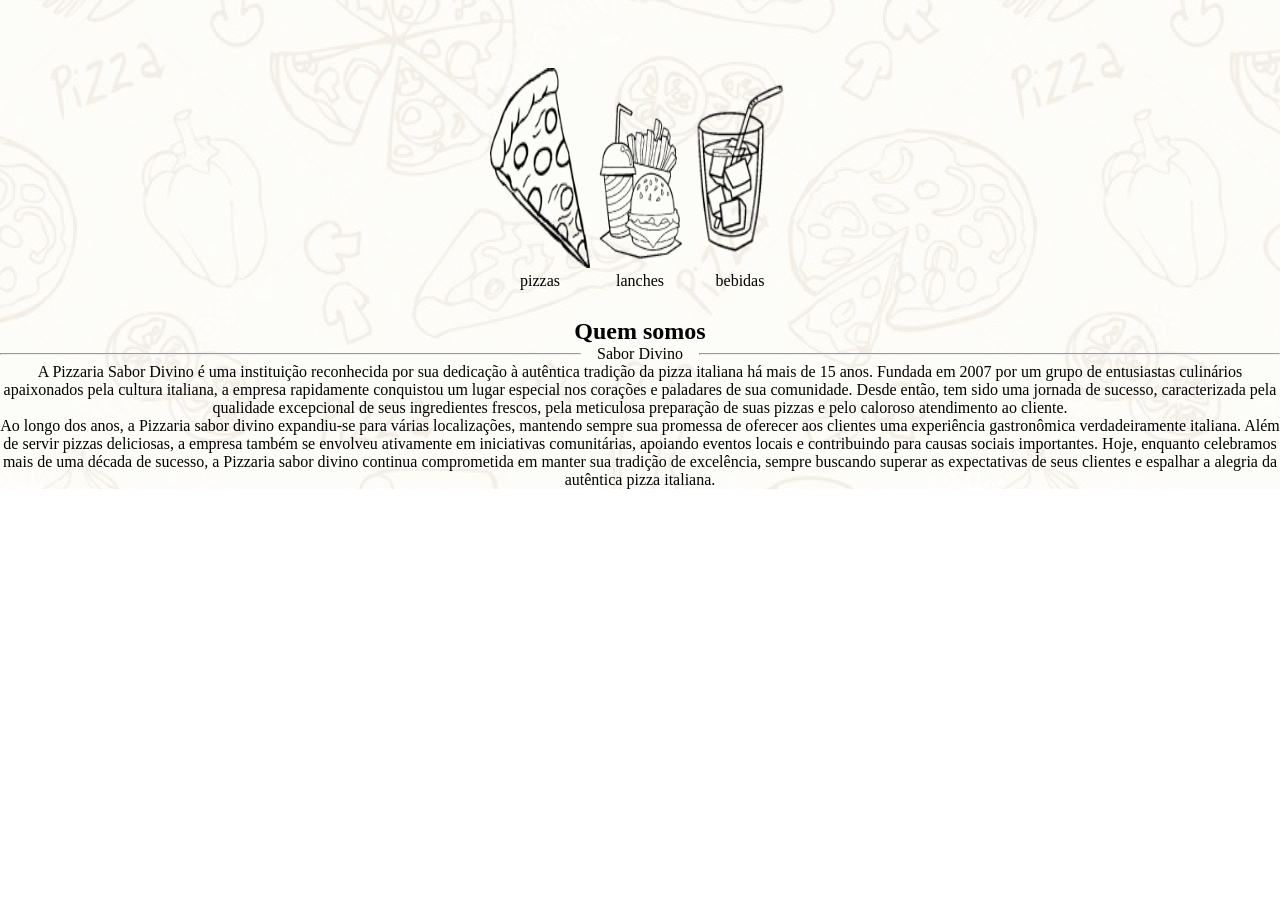
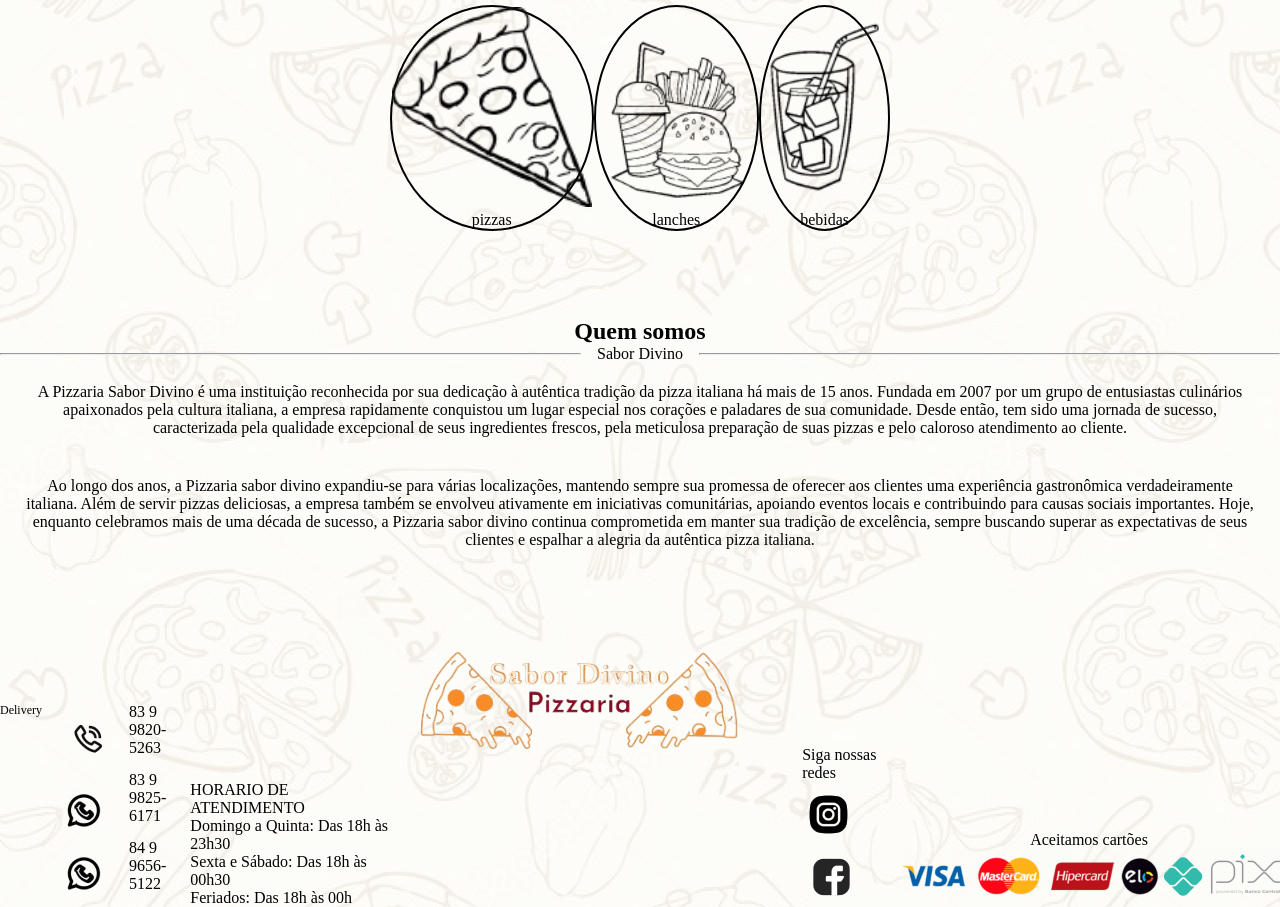
Before and after one commit to eduardoliveira1/sabor-divino, a plain HTML site: page pagina inicial/index.html in a window 1280 px wide. Shown: the part 1454-2361 px from the top of the page. Before the commit the page ends 1943 px from the top, so only its background shows below. Drawn offline with Linux system fonts and the light colour scheme.

Commit message:
sabor-divino

```diff
--- a/pagina inicial/index.css
+++ b/pagina inicial/index.css
@@ -231,15 +231,36 @@ h3{
 
 }
 
+#para1{
+    padding: 20px;
+}
+
+
 .imgpizza{
-
-    width: 100px;
-    height: 100px;
     border-radius: 50%;
-
+    border: 2px solid black;
 }
 
 .Quemsomos{
     text-align: center;
      color: black;
 }
+
+.rodapé{
+    color: black;
+}
+.alinha{
+    display: flex;
+}
+.alinhacoluna{
+    display: grid;
+
+}
+.linhafooter{
+    display: flex;
+    justify-content: space-around;
+    align-items: flex-end;
+}
+#alinhartexto{
+    text-align: center;
+}
--- a/pagina inicial/index.html
+++ b/pagina inicial/index.html
@@ -128,12 +128,55 @@
             <p>Sabor Divino</p>
             <hr/>
         </div>
-        <p>A Pizzaria Sabor Divino é uma instituição reconhecida por sua dedicação à autêntica tradição da pizza italiana há mais de 15 anos. Fundada em 2007 por um grupo de entusiastas culinários apaixonados pela cultura italiana, a empresa rapidamente conquistou um lugar especial nos corações e paladares de sua comunidade. Desde então, tem sido uma jornada de sucesso, caracterizada pela qualidade excepcional de seus ingredientes frescos, pela meticulosa preparação de suas pizzas e pelo caloroso atendimento ao cliente.</p>
-        <p>Ao longo dos anos, a Pizzaria sabor divino expandiu-se para várias localizações, mantendo sempre sua promessa de oferecer aos clientes uma experiência gastronômica verdadeiramente italiana. Além de servir pizzas deliciosas, a empresa também se envolveu ativamente em iniciativas comunitárias, apoiando eventos locais e contribuindo para causas sociais importantes. Hoje, enquanto celebramos mais de uma década de sucesso, a Pizzaria sabor divino continua comprometida em manter sua tradição de excelência, sempre buscando superar as expectativas de seus clientes e espalhar a alegria da autêntica pizza italiana.</p>
+        <p id="para1">A Pizzaria Sabor Divino é uma instituição reconhecida por sua dedicação à autêntica tradição da pizza italiana há mais de 15 anos. Fundada em 2007 por um grupo de entusiastas culinários apaixonados pela cultura italiana, a empresa rapidamente conquistou um lugar especial nos corações e paladares de sua comunidade. Desde então, tem sido uma jornada de sucesso, caracterizada pela qualidade excepcional de seus ingredientes frescos, pela meticulosa preparação de suas pizzas e pelo caloroso atendimento ao cliente.</p>
+        <p id="para1">Ao longo dos anos, a Pizzaria sabor divino expandiu-se para várias localizações, mantendo sempre sua promessa de oferecer aos clientes uma experiência gastronômica verdadeiramente italiana. Além de servir pizzas deliciosas, a empresa também se envolveu ativamente em iniciativas comunitárias, apoiando eventos locais e contribuindo para causas sociais importantes. Hoje, enquanto celebramos mais de uma década de sucesso, a Pizzaria sabor divino continua comprometida em manter sua tradição de excelência, sempre buscando superar as expectativas de seus clientes e espalhar a alegria da autêntica pizza italiana.</p>
     </section>
 
-    <footer>
+    <footer class="rodapé">
+        <div class="linhafooter">
 
+            <div class="alinha">
+            <h5>Delivery</h5>
+
+            <div class="alinhacoluna">
+                <img src="../img/4e2abf7b9dc246cc89b5d4879120e611__1_-removebg-preview.png" alt="">
+                <img src="../img/07f0db4e3211493e88e67274b9a2c340-removebg-preview.png" alt="">
+                <img src="../img/07f0db4e3211493e88e67274b9a2c340-removebg-preview.png" alt="">
+            </div>
+
+            <div class="alinhacoluna">
+                    <p>83 9 9820-5263</p>
+                    <p>83 9 9825-6171</p>
+                    <p>84 9 9656-5122</p>
+            </div>
+
+            </div>
+
+            <div>
+                <h4>HORARIO DE ATENDIMENTO</h4>
+                <ul> Domingo a Quinta: Das 18h às 23h30</ul>
+                <ul> Sexta e Sábado: Das 18h às 00h30</ul>
+                <ul>  Feriados: Das 18h às 00h</ul>
+            </div>
+
+            <div>
+                <img src="../img/logopizzariaweb-removebg-preview-removebg-preview.png" alt="">
+            </div>
+
+            <div>
+                <h4>Siga nossas redes</h4>
+                <div>
+                    <img src="../img/00bf60d7a90448a3bed6af2454d0cf03__1_-removebg-preview.png" alt="">
+                    <img src="../img/5a1373b19fb0444db3f4295cb71177fd-removebg-preview.png" alt="">
+                </div>
+            </div>
+
+            <div id="alinhartexto">
+                <h4>Aceitamos cartões</h4>
+                <img src="../img/pagamentos-1024x289.png" alt="">
+            </div>
+
+        </div>
     </footer>
 </body>
 </html>
```
Also changed, not shown: pagina cardápio/pizza/pizza.html (+14 -1 lines).
